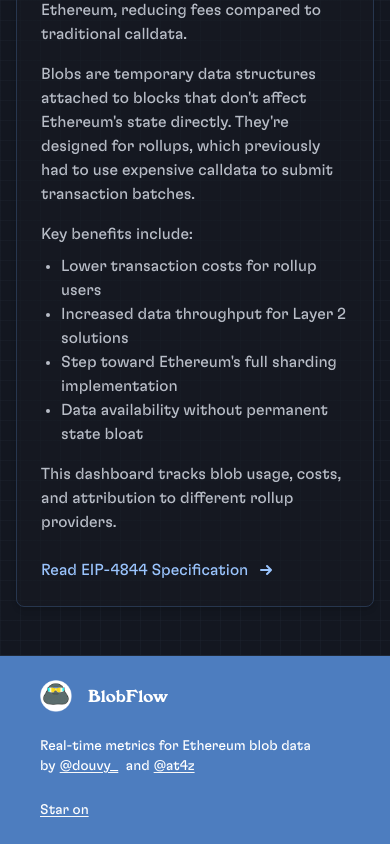
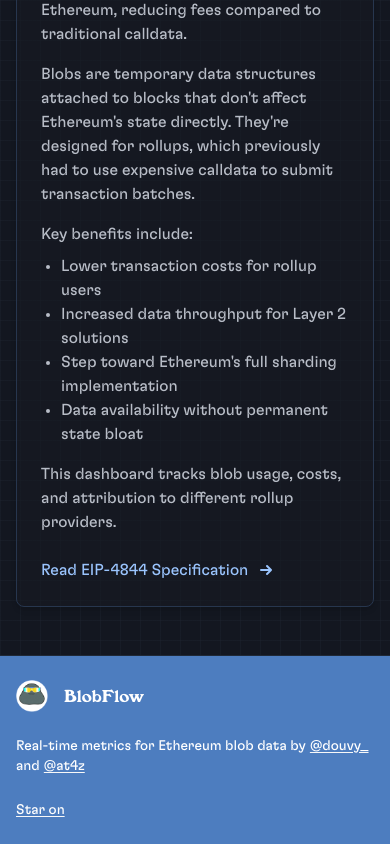
Before and after one commit to douvy/blob-flow, a Next.js app: page / in a window 390 px wide. Shown: the part 2540-3384 px from the top of the page. Built offline with nearby package versions, Linux system fonts and the light colour scheme.

Commit message:
Fix padding issue in footer on mobile

```diff
--- a/src/components/Footer.tsx
+++ b/src/components/Footer.tsx
@@ -6,7 +6,7 @@
 
 export default function Footer() {
   return (
-    <footer className="w-full p-6 border-t border-gray-800 bg-blue mt-4 md:mt-12">
+    <footer className="w-full p-6 px-0 border-t border-gray-800 bg-blue mt-4 md:mt-12">
       <div className="container mx-auto px-4 max-w-7xl">
         <div className="flex flex-col md:flex-row justify-between items-start md:items-center">
           {/* Left side with logo and name */}
```
